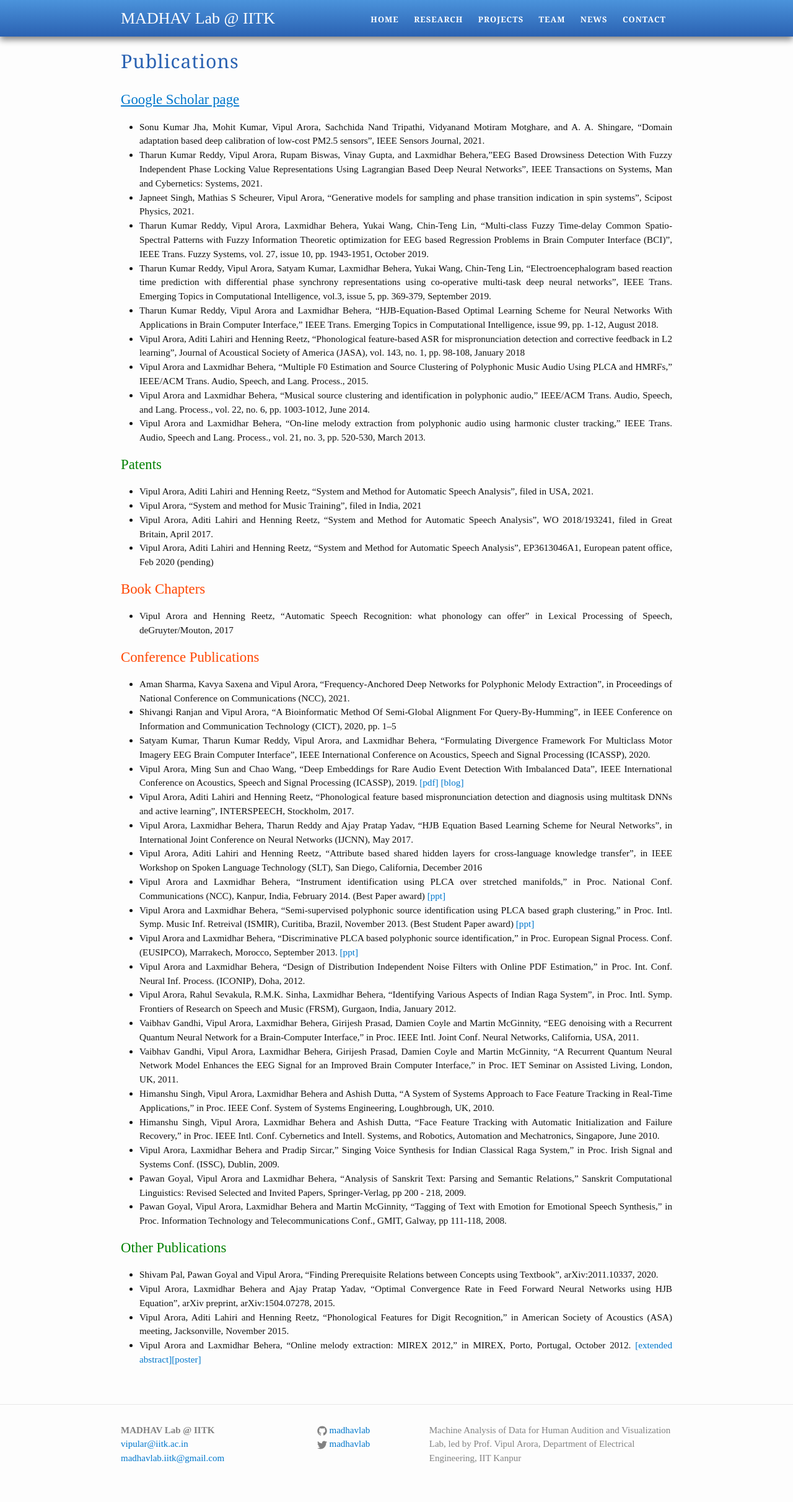
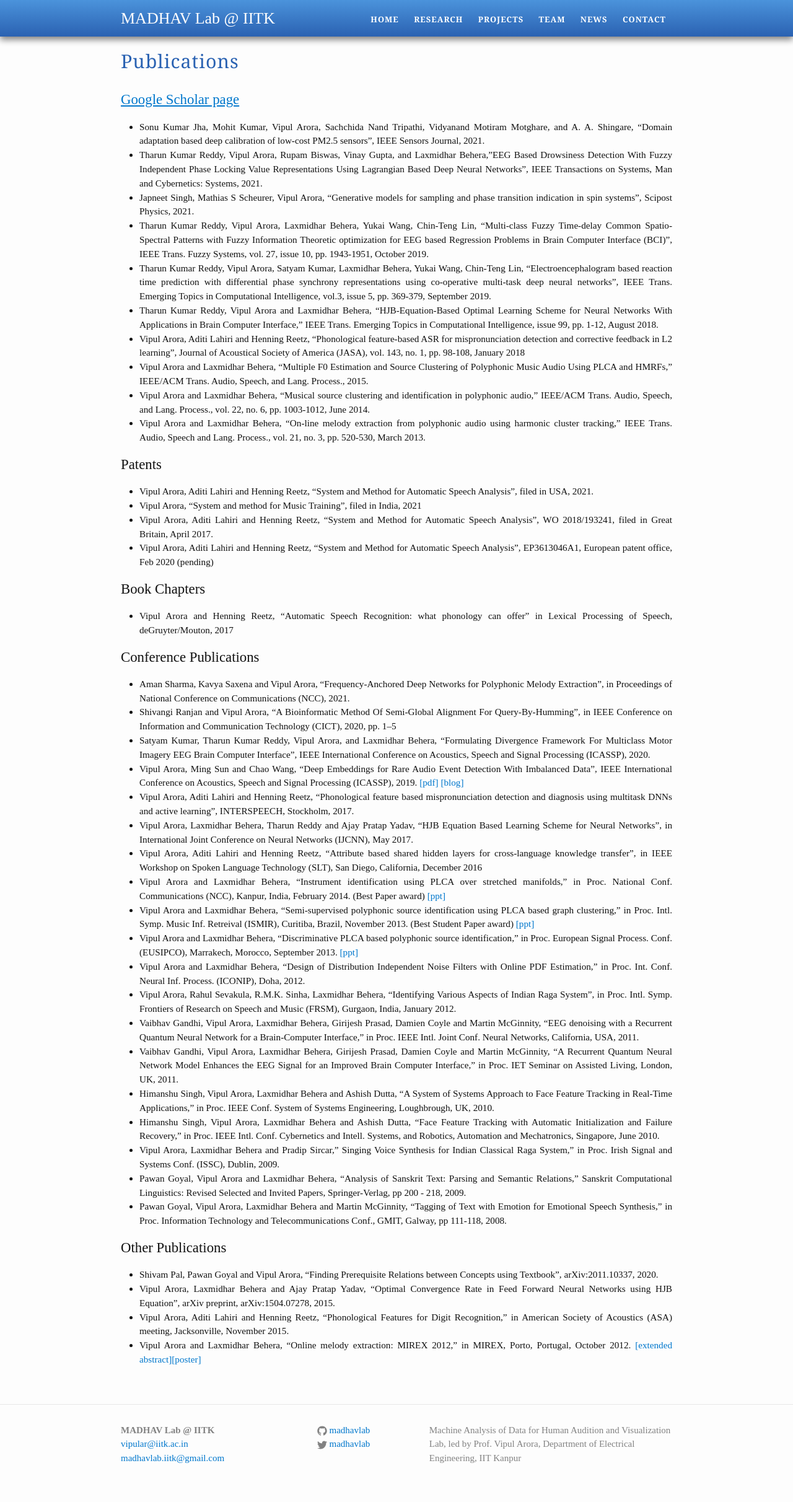
Before and after one commit to madhavlab/madhavlab.github.io, a Jekyll site: the page built from research.md, in a window 1280 px wide. Shown: the whole page at 62% size. Built offline with Jekyll 4.4.1, drawn with Linux system fonts in a browser that asks for light colours.

Commit message:
headings style update

```diff
--- a/research.md
+++ b/research.md
@@ -17,16 +17,16 @@ title: Publications
 
 
 
-## <span style="color:green">Patents</span>
+## Patents
 * Vipul Arora, Aditi Lahiri and Henning Reetz, "System and Method for Automatic Speech Analysis", filed in USA, 2021.
 * Vipul Arora, "System and method for Music Training", filed in India, 2021
 * Vipul Arora, Aditi Lahiri and Henning Reetz, "System and Method for Automatic Speech Analysis", WO 2018/193241, filed in Great Britain, April 2017.
 * Vipul Arora, Aditi Lahiri and Henning Reetz, "System and Method for Automatic Speech Analysis", EP3613046A1, European patent office, Feb 2020 (pending)
 
-## <span style="color: orangered">Book Chapters</span>
+## Book Chapters
 * Vipul Arora and Henning Reetz, "Automatic Speech Recognition: what phonology can offer" in Lexical Processing of Speech, deGruyter/Mouton, 2017
 
-## <span style="color: orangered">Conference Publications</span>
+## Conference Publications
 * Aman Sharma, Kavya Saxena and Vipul Arora, "Frequency-Anchored Deep Networks for Polyphonic Melody Extraction", in Proceedings of National Conference on Communications (NCC), 2021.
 * Shivangi Ranjan and Vipul Arora, "A Bioinformatic Method Of Semi-Global Alignment For Query-By-Humming", in IEEE Conference on Information and Communication Technology (CICT), 2020, pp. 1–5
 * Satyam Kumar, Tharun Kumar Reddy, Vipul Arora, and Laxmidhar Behera, "Formulating Divergence Framework For Multiclass Motor Imagery EEG Brain Computer Interface", IEEE International Conference on Acoustics, Speech and Signal Processing (ICASSP), 2020.
@@ -48,7 +48,7 @@ title: Publications
 * Pawan Goyal, Vipul Arora, Laxmidhar Behera and Martin McGinnity, "Tagging of Text with Emotion for Emotional Speech Synthesis," in Proc. Information Technology and Telecommunications Conf., GMIT, Galway, pp 111-118, 2008.
 
 
-## <span style="color:green">Other Publications</span>
+## Other Publications
 * Shivam Pal, Pawan Goyal and Vipul Arora, "Finding Prerequisite Relations between Concepts using Textbook", arXiv:2011.10337, 2020.
 * Vipul Arora, Laxmidhar Behera and Ajay Pratap Yadav, "Optimal Convergence Rate in Feed Forward Neural Networks using HJB Equation", arXiv preprint, arXiv:1504.07278, 2015.
 * Vipul Arora, Aditi Lahiri and Henning Reetz, "Phonological Features for Digit Recognition," in American Society of Acoustics (ASA) meeting, Jacksonville, November 2015.
```
